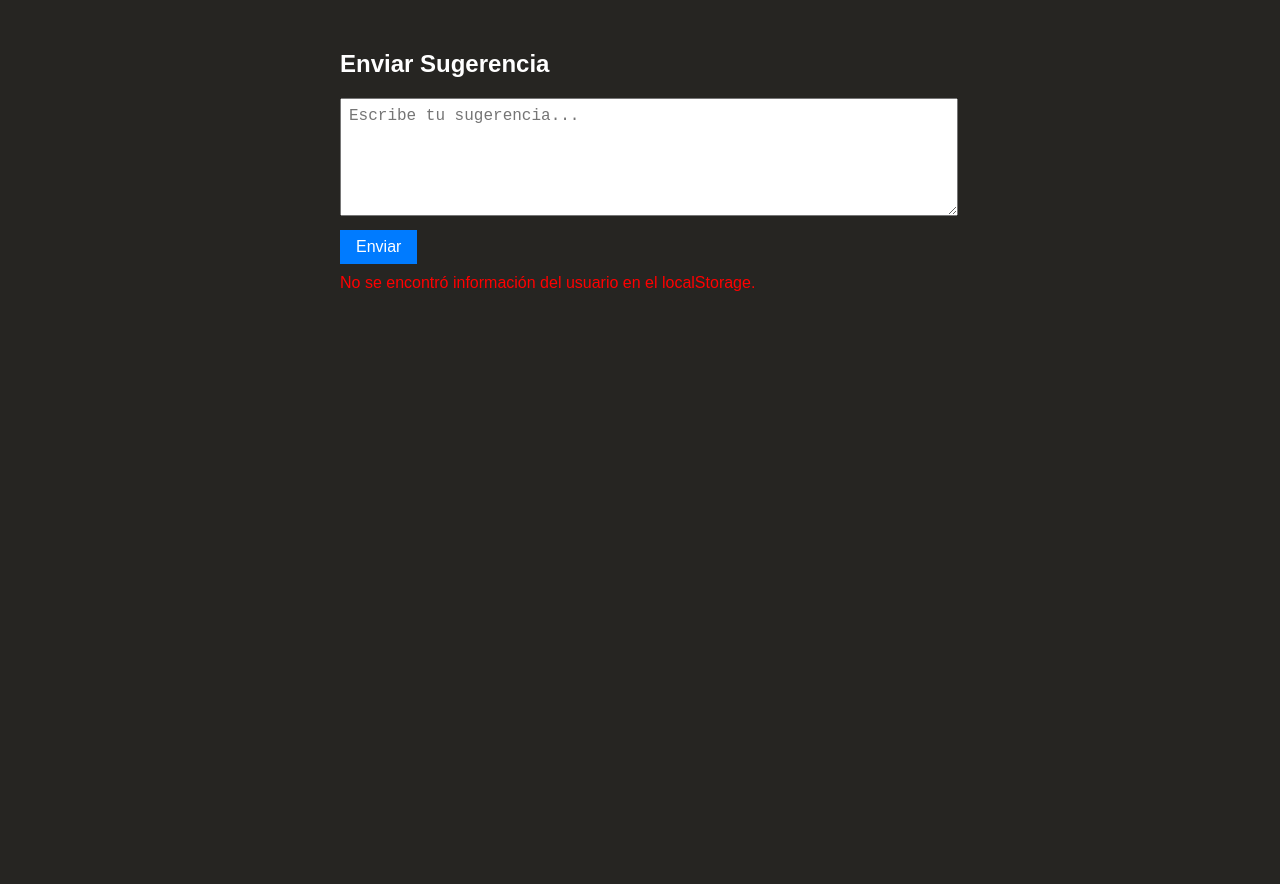
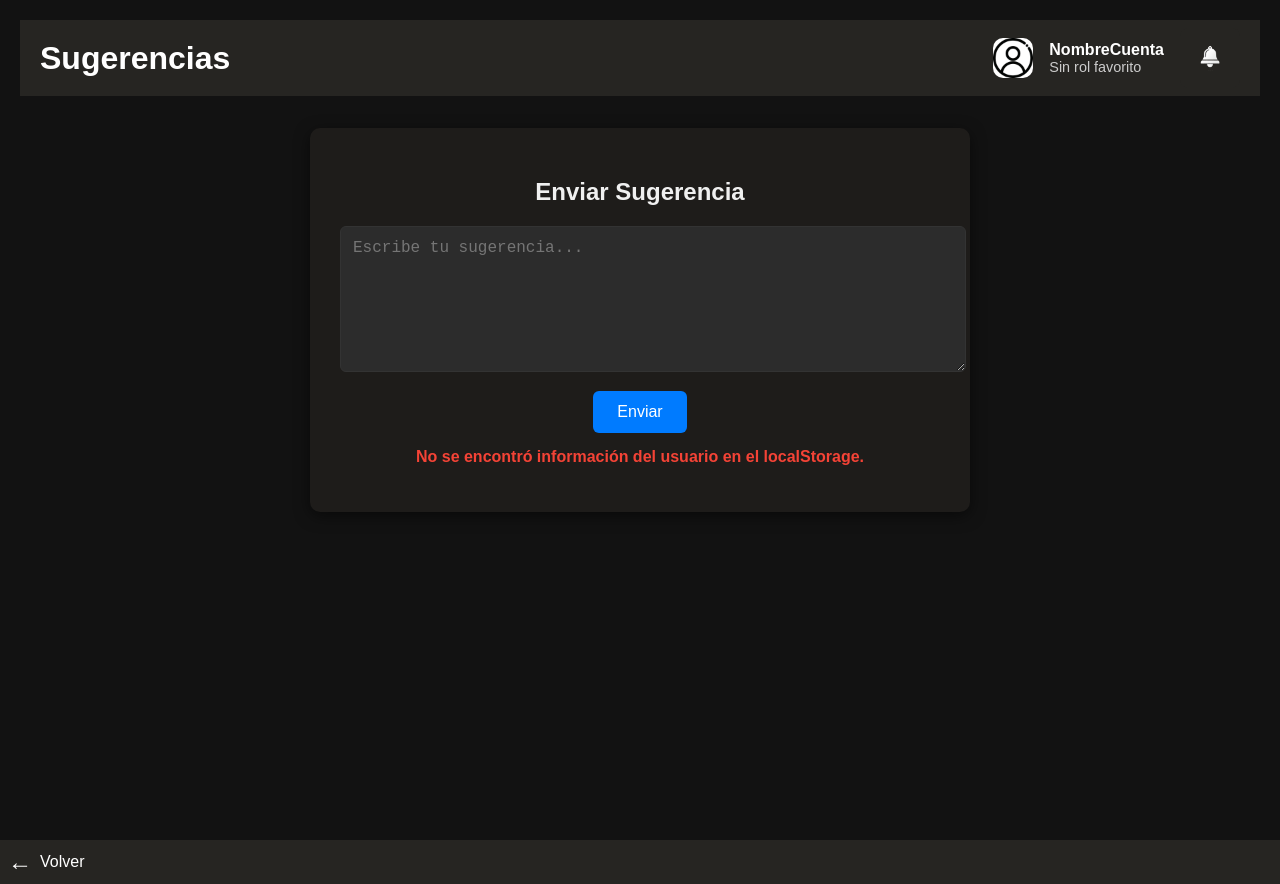
Before and after one commit to UNIZAR-30226-2025-08/ClienteWeb, a Vue app: page /sugerencias in a window 1280 px wide. Before the commit the page ends 800 px from the top, so only its background shows below. Built offline with nearby package versions, Linux system fonts and the light colour scheme.

Commit message:
Estilos para sugerencias

```diff
--- a/src/views/Sugerencias.vue
+++ b/src/views/Sugerencias.vue
@@ -1,23 +1,34 @@
 <template>
-  <div class="sugerencias">
-    <h2>Enviar Sugerencia</h2>
+  <div class="sugerencias-container">
+    <Cabecera :titulo="'Sugerencias'" :compacto="false" />
+    <div class="card">
+      <h2 class="card-title">Enviar Sugerencia</h2>
       <form @submit.prevent="enviarSugerencia">
         <textarea
           v-model="contenido"
           placeholder="Escribe tu sugerencia..."
+          class="sugerencia-input"
         ></textarea>
-      <button type="submit">Enviar</button>
+        <button type="submit" class="btn-submit">Enviar</button>
       </form>
       <p v-if="mensaje" class="mensaje">{{ mensaje }}</p>
       <p v-if="error" class="error">{{ error }}</p>
     </div>
+  </div>
+  <Volver />
 </template>
 
 <script>
 import axios from "axios";
+import Cabecera from "../components/Cabecera.vue";
+import Volver from "../components/Volver.vue";
 
 export default {
   name: "Sugerencias",
+  components: {
+    Cabecera,
+    Volver,
+  },
   data() {
     return {
       contenido: "",
@@ -47,15 +58,14 @@ export default {
         this.error = "La sugerencia no puede estar vacía.";
         return;
       }
-      // Cambiado para usar usuario.idUsuario
+      // Usar usuario.idUsuario
       if (!this.usuario || !this.usuario.idUsuario) {
         this.error = "No se pudo obtener el ID del usuario.";
         return;
       }
-
       try {
         const { data } = await axios.post("/api/sugerencias/enviar", {
-          idUsuario: this.usuario.idUsuario, // Usar idUsuario en lugar de id
+          idUsuario: this.usuario.idUsuario,
           contenido: this.contenido,
         });
         this.mensaje = data.mensaje;
@@ -73,33 +83,80 @@ export default {
 </script>
 
 <style scoped>
-.sugerencias {
+/* Contenedor general con fondo oscuro */
+.sugerencias-container {
+  display: flex;
+  flex-direction: column;
+  align-items: center;
+  min-height: 100vh;
+  background: #121212;
+  padding: 20px;
+}
+
+/* Tarjeta para el formulario con fondo oscuro */
+.card {
+  background-color: #1e1c1a;
+  border-radius: 10px;
+  box-shadow: 0 4px 15px rgba(0, 0, 0, 0.5);
+  padding: 30px;
+  width: 100%;
   max-width: 600px;
-  margin: 20px auto;
-  padding: 10px;
+  text-align: center;
+  margin-bottom: 20px;
 }
-textarea {
+
+/* Título de la tarjeta */
+.card-title {
+  margin-bottom: 20px;
+  color: #f0f0f0;
+}
+
+/* Área de texto */
+.sugerencia-input {
   width: 100%;
-  height: 100px;
-  padding: 8px;
-  margin-bottom: 10px;
+  height: 120px;
+  padding: 12px;
   font-size: 1rem;
+  border: 1px solid #333;
+  border-radius: 6px;
   resize: vertical;
+  background-color: #2c2c2c;
+  color: #f0f0f0;
+  transition: border-color 0.3s ease;
 }
-button {
+
+.sugerencia-input:focus {
+  outline: none;
+  border-color: #007bff;
+}
+
+/* Botón de envío */
+.btn-submit {
   background-color: #007bff;
   color: #fff;
   border: none;
-  padding: 8px 16px;
+  padding: 12px 24px;
+  font-size: 1rem;
+  border-radius: 6px;
   cursor: pointer;
-  font-size: 1rem;
+  margin-top: 15px;
+  transition: background-color 0.3s ease;
 }
+
+.btn-submit:hover {
+  background-color: #0056b3;
+}
+
+/* Mensajes de respuesta */
 .mensaje {
-  color: green;
-  margin-top: 10px;
+  color: #4caf50;
+  margin-top: 15px;
+  font-weight: bold;
 }
+
 .error {
-  color: red;
-  margin-top: 10px;
+  color: #f44336;
+  margin-top: 15px;
+  font-weight: bold;
 }
 </style>
```
Lines whose indentation alone changed are shown as unchanged.
